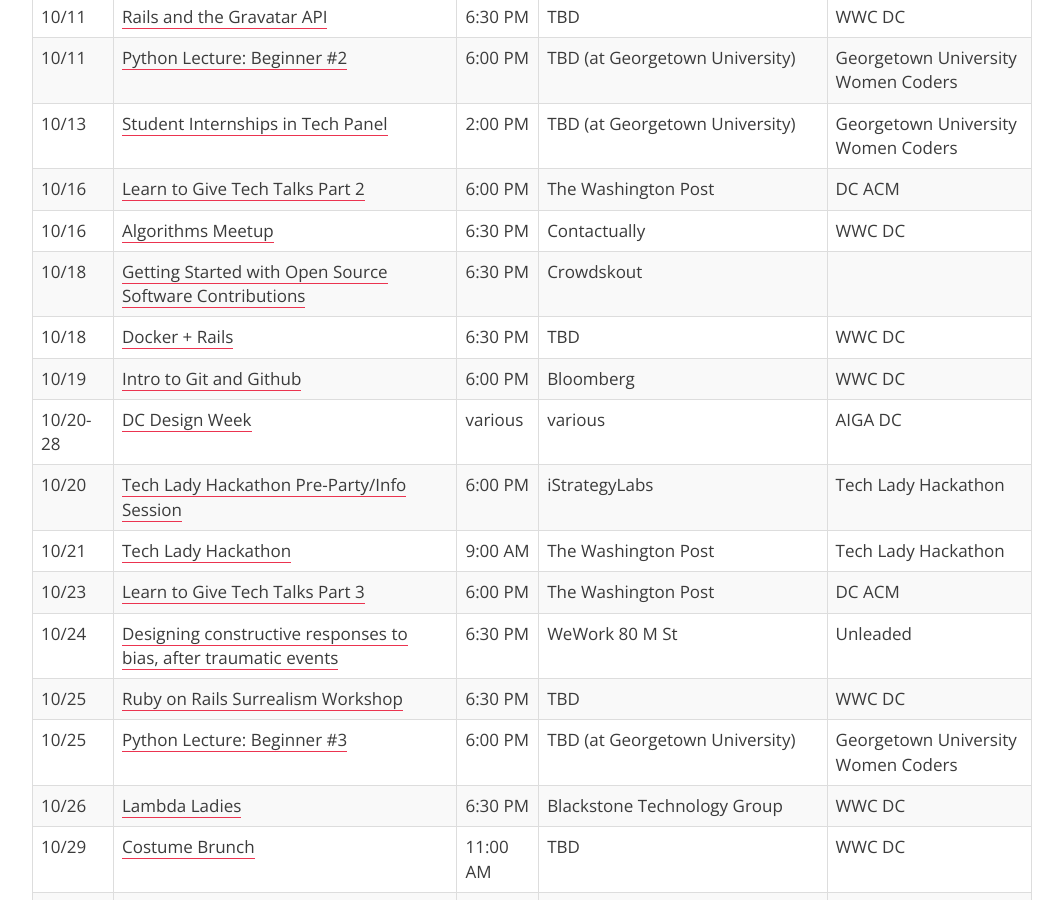
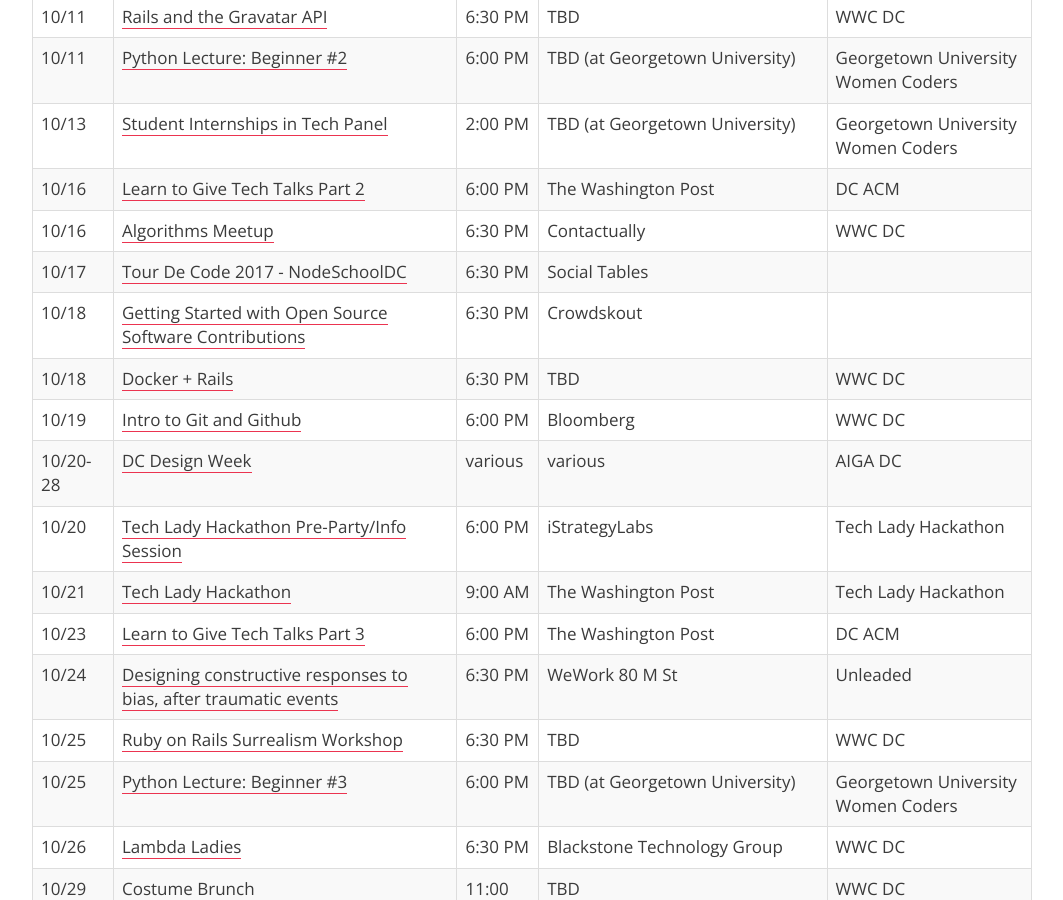
Before and after one commit to dcfemtech/dcfemtech.github.io, a Jekyll site: the page built from _events/tourdecode-2017.markdown, in a window 1280 px wide and 900 px high, scrolled down 1330 px. Shown: the whole window, without its empty margins (108-1171 px from the left). Built offline with Jekyll 4.4.1, drawn with Linux system fonts in a browser that asks for light colours.

Commit message:
Add nodeschool event to TdC calendar

```diff
--- a/_events/tourdecode-2017.markdown
+++ b/_events/tourdecode-2017.markdown
@@ -37,6 +37,7 @@
 | 10/13 | [Student Internships in Tech Panel](http://guwecode.georgetown.domains/event/student-internships-in-tech-panel/) | 2:00 PM | TBD (at Georgetown University) | Georgetown University Women Coders |
 | 10/16 | [Learn to Give Tech Talks Part 2](https://www.meetup.com/ACM-DC/events/242954241/) | 6:00 PM | The Washington Post | DC ACM |
 | 10/16 | [Algorithms Meetup]() | 6:30 PM | Contactually | WWC DC |
+| 10/17 | [Tour De Code 2017 - NodeSchoolDC](https://www.meetup.com/preview/node-dc/events/243586589) | 6:30 PM | Social Tables |
 | 10/18 | [Getting Started with Open Source Software Contributions](http://go.crowdskout.com/dcfemtech-tour-de-code-session-getting-started-with-open-source-software-contributions) | 6:30 PM | Crowdskout |
 | 10/18 | [Docker + Rails]() | 6:30 PM | TBD | WWC DC |
 | 10/19 | [Intro to Git and Github]() | 6:00 PM | Bloomberg | WWC DC |
```
